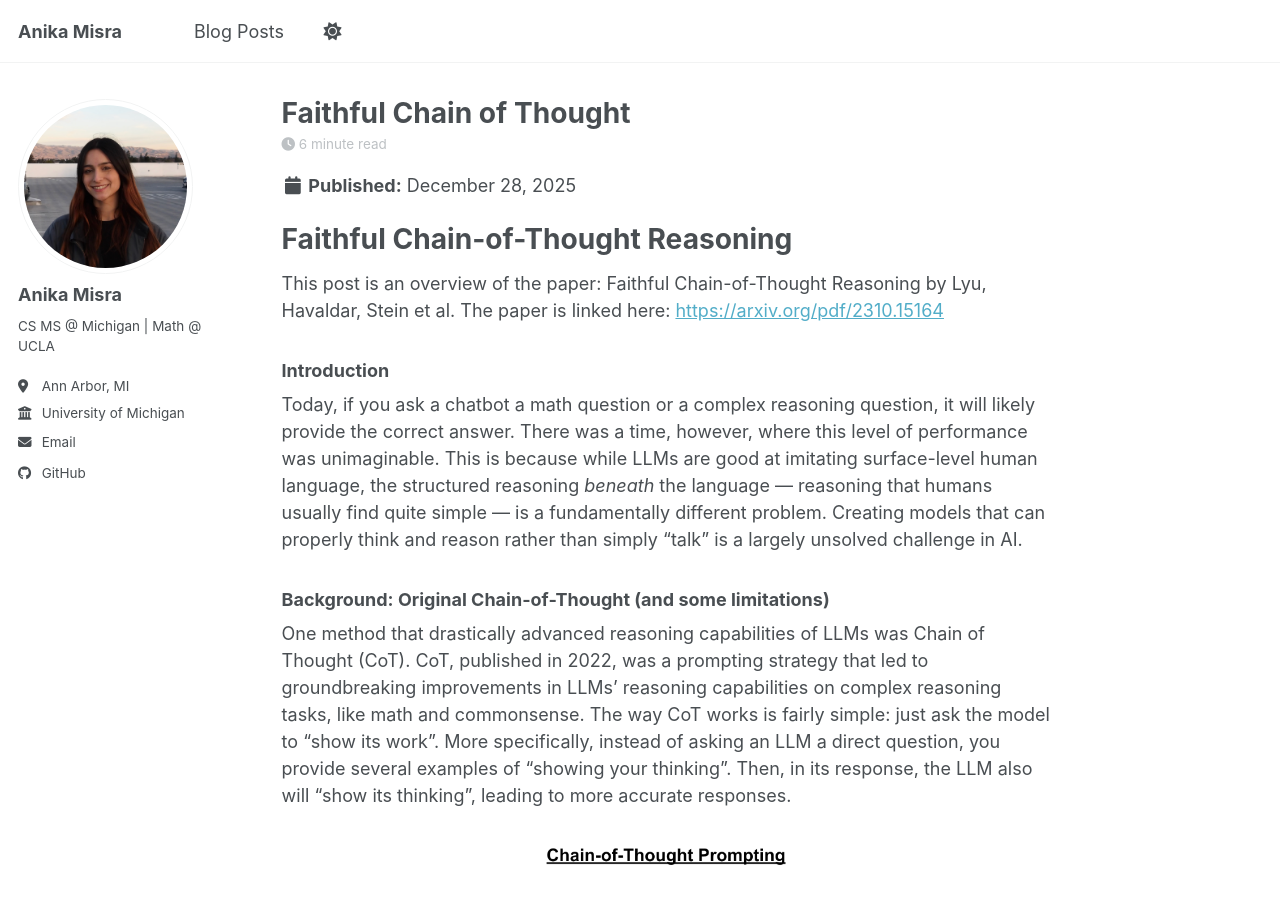
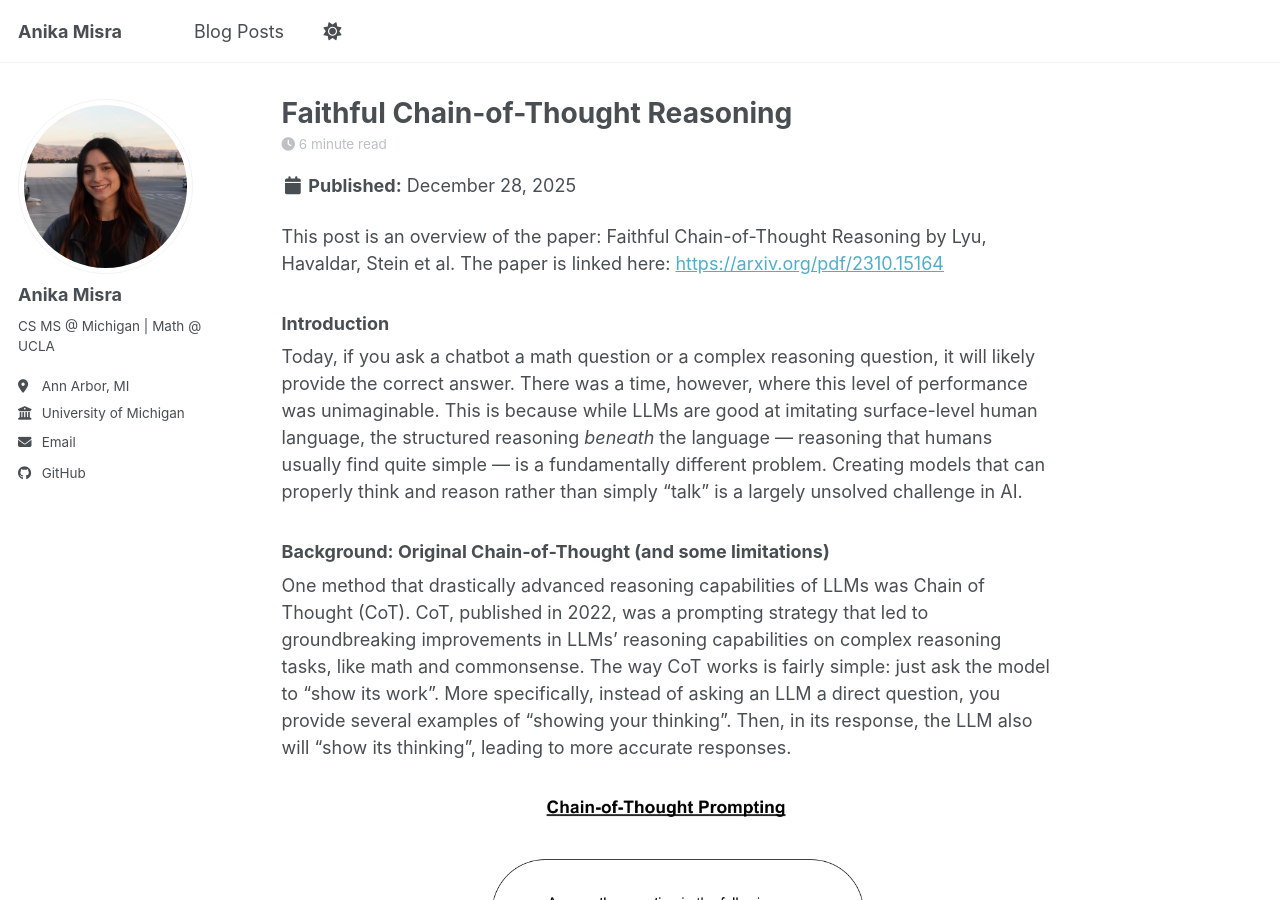
Before and after one commit to anikamisra/anikamisra.github.io, a Jekyll site: the page built from _posts/2025-12-28-faithfulcot.md, in a window 1280 px wide and 900 px high. Built offline with Jekyll 4.4.1, drawn with Linux system fonts in a browser that asks for light colours; a script bundle is joined from its source files by our own code; library files that are not in the unit come from our copies.

Commit message:
Update 2025-12-28-faithfulcot.md

```diff
--- a/_posts/2025-12-28-faithfulcot.md
+++ b/_posts/2025-12-28-faithfulcot.md
@@ -1,11 +1,10 @@
 ---
-title: "Faithful Chain of Thought"
+title: "Faithful Chain-of-Thought Reasoning"
 date: 2025-12-28 12:00:00 -0800
 categories: [LLM, reasoning, CoT]
 tags: [LLM, reasoning, CoT]
 ---
 
-# Faithful Chain-of-Thought Reasoning
 This post is an overview of the paper: Faithful Chain-of-Thought Reasoning by Lyu, Havaldar, Stein et al.
 The paper is linked here: [https://arxiv.org/pdf/2310.15164](https://arxiv.org/pdf/2301.13379)
 
```
